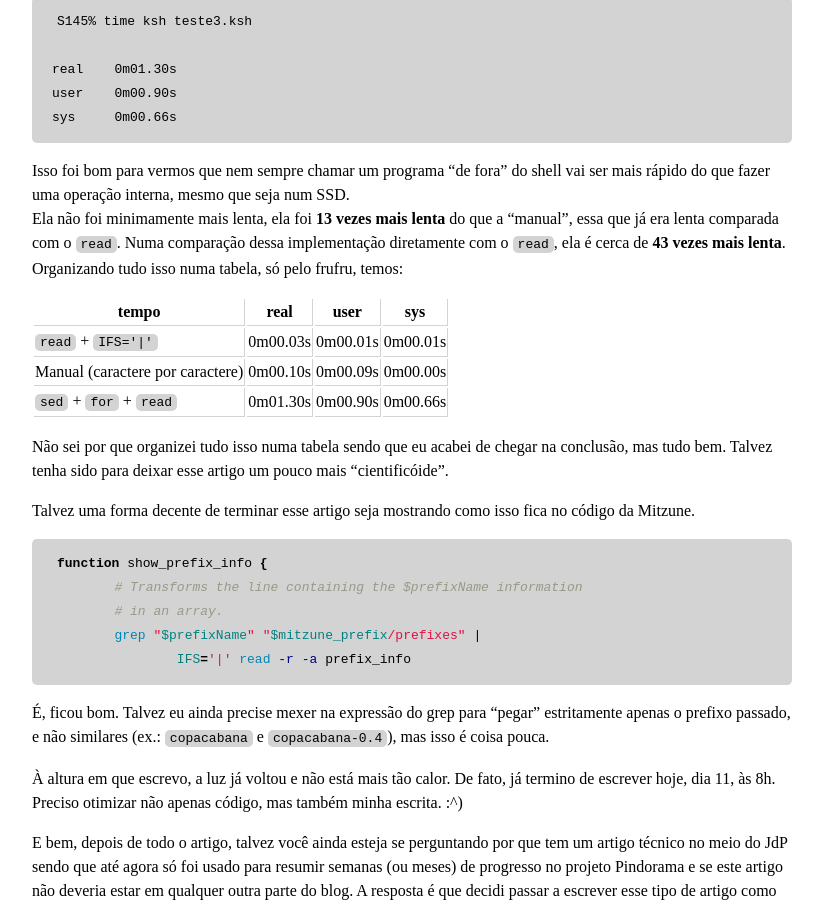
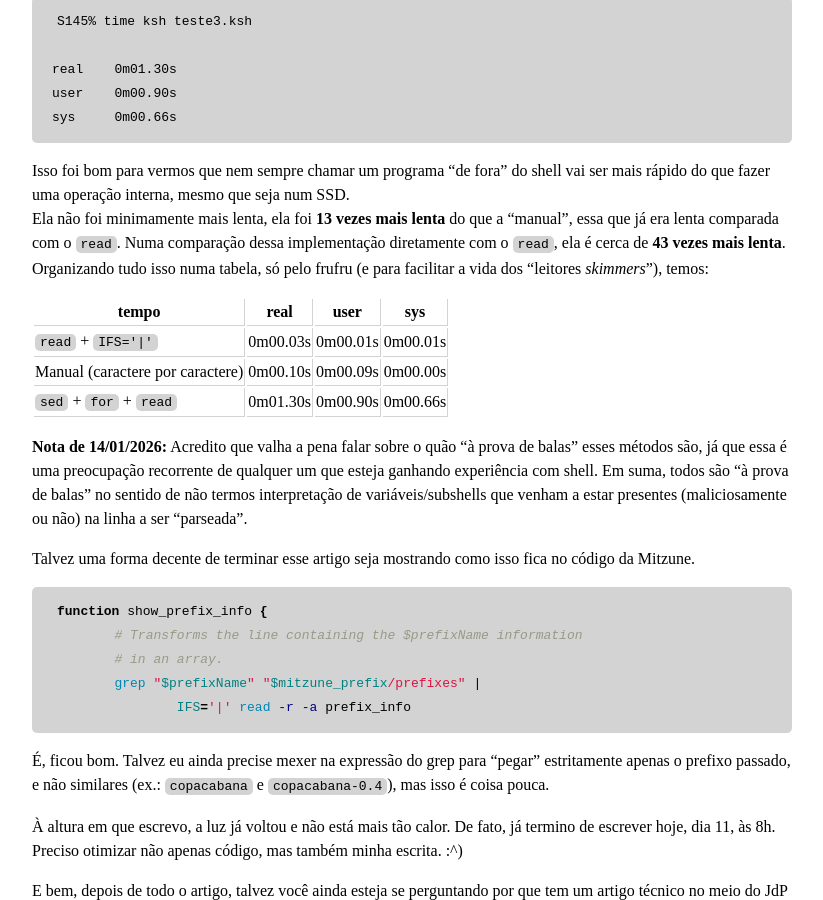
Before and after one commit to takusuman/blog, a Jekyll site: the page built from _posts/2026-01-10-como-ler-espacos-num-array-bash.markdown, in a window 1280 px wide and 900 px high, scrolled down 10243 px. Shown: the whole window, without its empty margins (228-1051 px from the left). Built offline with Jekyll 4.4.1, drawn with Linux system fonts in a browser that asks for light colours.

Commit message:
chore: Pormenores no JdP #5.

```diff
--- a/_posts/2026-01-10-como-ler-espacos-num-array-bash.markdown
+++ b/_posts/2026-01-10-como-ler-espacos-num-array-bash.markdown
@@ -523,7 +523,8 @@ Ela não foi minimamente mais lenta, ela foi **13 vezes mais lenta** do que a
 "manual", essa que já era lenta comparada com o ``read``. Numa comparação dessa
 implementação diretamente com o ``read``, ela é cerca de **43 vezes mais
 lenta**.
-Organizando tudo isso numa tabela, só pelo frufru, temos:
+Organizando tudo isso numa tabela, só pelo frufru (e para facilitar a vida dos
+"leitores _skimmers_"), temos:
 
 | tempo                            | real     | user     | sys      |
 |----------------------------------|----------|----------|----------|
@@ -531,10 +532,11 @@ Organizando tudo isso numa tabela, só pelo frufru, temos:
 | Manual (caractere por caractere) | 0m00.10s | 0m00.09s | 0m00.00s |
 | ``sed`` + ``for`` + ``read``     | 0m01.30s | 0m00.90s | 0m00.66s |
 
-
-Não sei por que organizei tudo isso numa tabela sendo que eu acabei de chegar na
-conclusão, mas tudo bem. Talvez tenha sido para deixar esse artigo um pouco mais
-"cientificóide".
+**Nota de 14/01/2026:** Acredito que valha a pena falar sobre o quão "à prova de
+balas" esses métodos são, já que essa é uma preocupação recorrente de qualquer um
+que esteja ganhando experiência com shell. Em suma, todos são "à prova de balas"
+no sentido de não termos interpretação de variáveis/subshells que venham a estar
+presentes (maliciosamente ou não) na linha a ser "parseada".
 
 Talvez uma forma decente de terminar esse artigo seja mostrando como isso fica
 no código da Mitzune.
```
